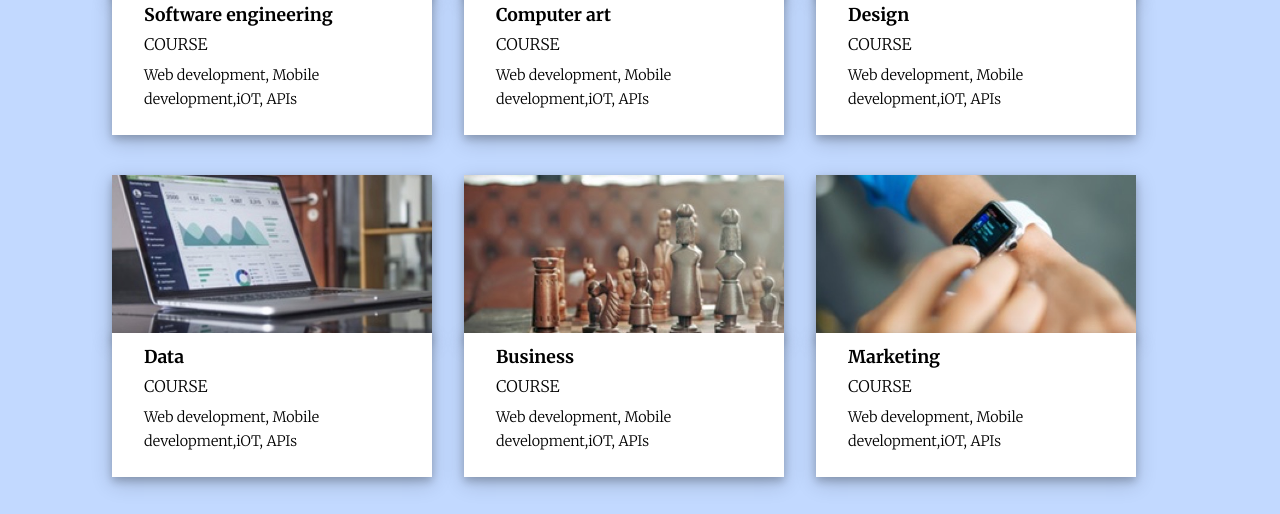
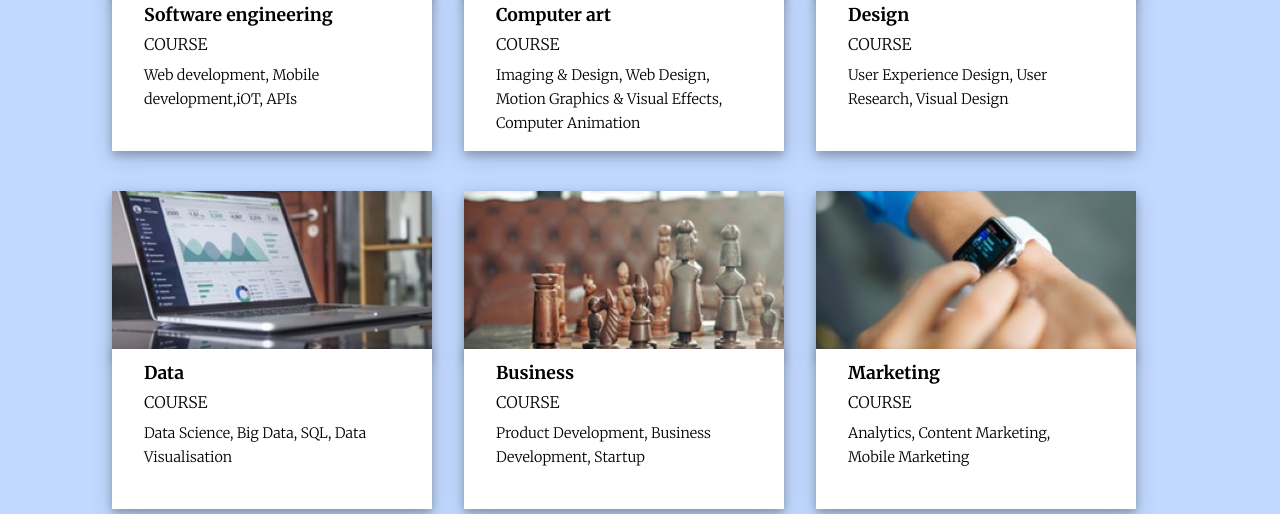
Before and after one commit to fndiaye2015/capstone_colmar, a plain HTML site: page index.html in a window 1280 px wide. Shown: the part 1566-2080 px from the top of the page. Drawn offline with Linux system fonts and the light colour scheme.

Commit message:
Add detailled descritption on each card. And also increase the height of each card

```diff
--- a/index.html
+++ b/index.html
@@ -100,7 +100,7 @@
                     <div class="card_content">
                         <span class="card_title">Computer art</span>
                         <span class="course">COURSE</span>
-                        <span class="card_description">Web development, Mobile development,iOT, APIs</span>
+                        <span class="card_description">Imaging & Design, Web Design, Motion Graphics & Visual Effects, Computer Animation </span>
                     </div>
                 </div>
                 <div class="card">
@@ -108,7 +108,7 @@
                     <div class="card_content">
                         <span class="card_title">Design</span>
                         <span class="course">COURSE</span>
-                        <span class="card_description">Web development, Mobile development,iOT, APIs</span>
+                        <span class="card_description">User Experience Design, User Research, Visual Design</span>
                     </div>
                 </div>
                 <div class="card">
@@ -116,7 +116,7 @@
                     <div class="card_content">
                         <span class="card_title">Data</span>
                         <span class="course">COURSE</span>
-                        <span class="card_description">Web development, Mobile development,iOT, APIs</span>
+                        <span class="card_description">Data Science, Big Data, SQL, Data Visualisation</span>
                     </div>
                 </div>
                 <div class="card">
@@ -124,7 +124,7 @@
                     <div class="card_content">
                         <span class="card_title">Business</span>
                         <span class="course">COURSE</span>
-                        <span class="card_description">Web development, Mobile development,iOT, APIs</span>
+                        <span class="card_description">Product Development, Business Development, Startup</span>
                     </div>
                 </div>
                 <div class="card">
@@ -132,7 +132,7 @@
                     <div class="card_content">
                         <span class="card_title">Marketing</span>
                         <span class="course">COURSE</span>
-                        <span class="card_description">Web development, Mobile development,iOT, APIs</span>
+                        <span class="card_description">Analytics, Content Marketing, Mobile Marketing</span>
                     </div>
                 </div>
             </div>
--- a/resources/css/style.css
+++ b/resources/css/style.css
@@ -373,7 +373,7 @@ article img {
     flex-direction: column;
     background-color: #fff;
     width: 20rem;
-    height: 9rem;
+    height: 10rem;
     margin-bottom: 2rem;
     margin-right: 2rem;
     position: relative;
@@ -388,7 +388,7 @@ article img {
 }
 
 .card_description {
-    width: 75%;
+    width: 80%;
     line-height: 1.5rem;
     font-size: 0.9rem;
 }
```
